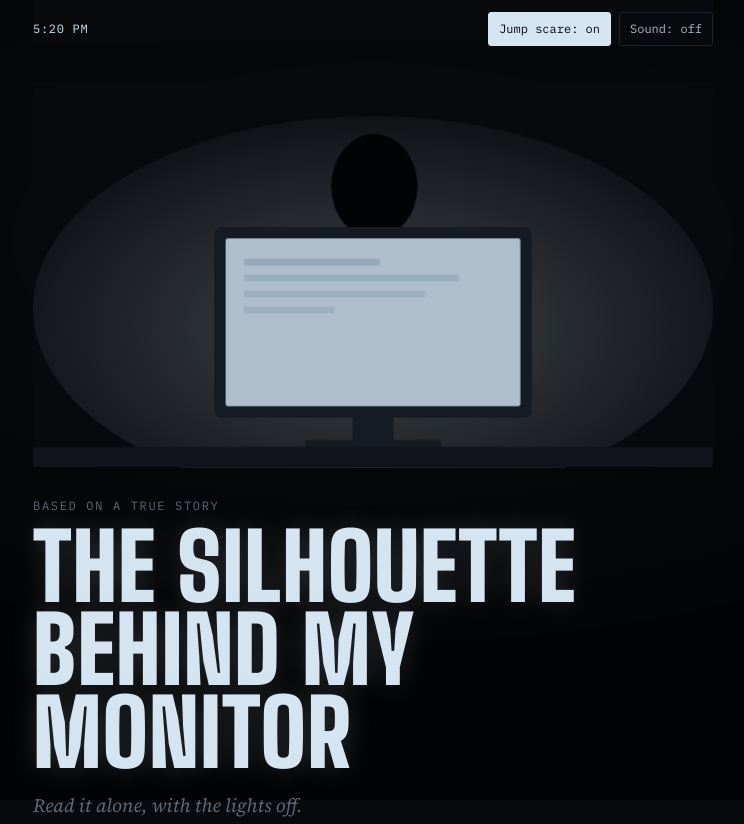
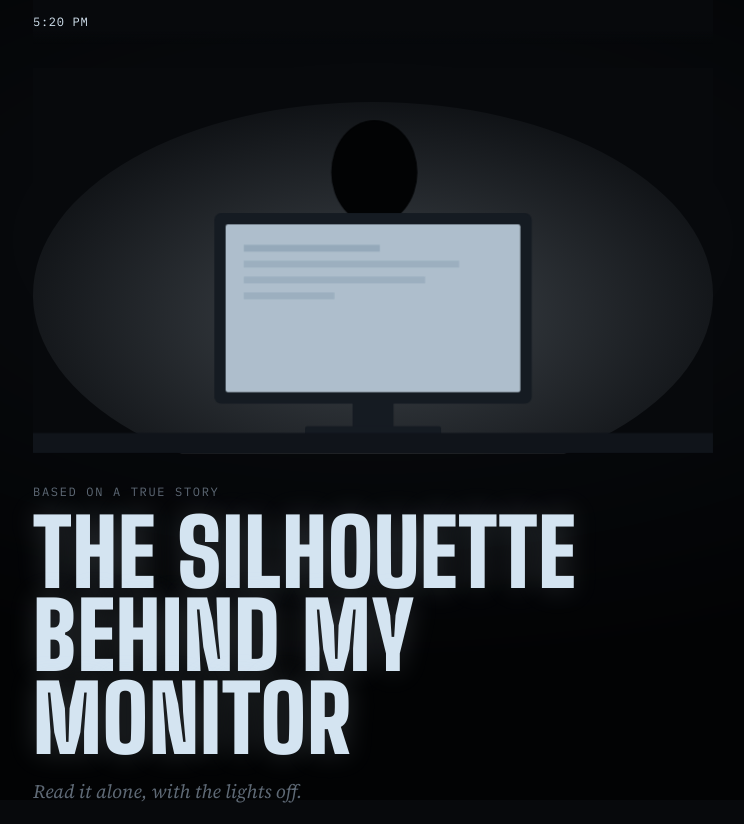
Before and after one commit to JoshuaVisande/joshuavisande.github.io, a plain HTML site: page index.html in a window 1280 px wide. Shown: the top 824 px of the page, without its empty margins (267-1011 px from the left). Drawn offline with Linux system fonts and the light colour scheme.

Commit message:
Remove toggle buttons for scare and sound settings

```diff
--- a/index.html
+++ b/index.html
@@ -128,10 +128,6 @@ main .say { font-family: var(--f-body); font-weight: 600; }
 
 <div class="bar" role="region" aria-label="Reading settings">
   <span class="clock" id="clock">5:20 PM</span>
-  <div class="toggles">
-    <button class="toggle" id="t-scare" type="button" aria-pressed="true">Jump scare: on</button>
-    <button class="toggle" id="t-sound" type="button" aria-pressed="false">Sound: off</button>
-  </div>
 </div>
 
 <header>
@@ -255,22 +251,13 @@ main .say { font-family: var(--f-body); font-weight: 600; }
 <script>
 (() => {
   const $ = id => document.getElementById(id);
-  const tScare = $("t-scare"), tSound = $("t-sound"), scare = $("scare");
-  let scareOn = true, soundOn = false, fired = false, ctx = null;
-
-  try { if (localStorage.getItem("scare") === "off") scareOn = false; } catch (e) {}
-  const paint = () => {
-    tScare.setAttribute("aria-pressed", scareOn); tScare.textContent = "Jump scare: " + (scareOn ? "on" : "off");
-    tSound.setAttribute("aria-pressed", soundOn); tSound.textContent = "Sound: " + (soundOn ? "on" : "off");
+  const scare = $("scare");
+  let scareOn = true, soundOn = true, fired = false, ctx = null;
+  const unlock = () => {
+    if (!ctx) { try { ctx = new (window.AudioContext || window.webkitAudioContext)(); } catch (e) { soundOn = false; } }
+    if (ctx && ctx.state === "suspended") ctx.resume();
   };
-  paint();
-  tScare.onclick = () => { scareOn = !scareOn; try { localStorage.setItem("scare", scareOn ? "on" : "off"); } catch (e) {} paint(); };
-  tSound.onclick = () => {
-    soundOn = !soundOn;
-    if (soundOn && !ctx) { try { ctx = new (window.AudioContext || window.webkitAudioContext)(); } catch (e) { soundOn = false; } }
-    if (ctx && ctx.state === "suspended") ctx.resume();
-    paint();
-  };
+  ["pointerdown", "keydown", "touchend"].forEach(ev => addEventListener(ev, unlock, { passive: true }));
 
   // clock: starts at 5:20 PM and creeps forward as you read
   const clock = $("clock");
```
